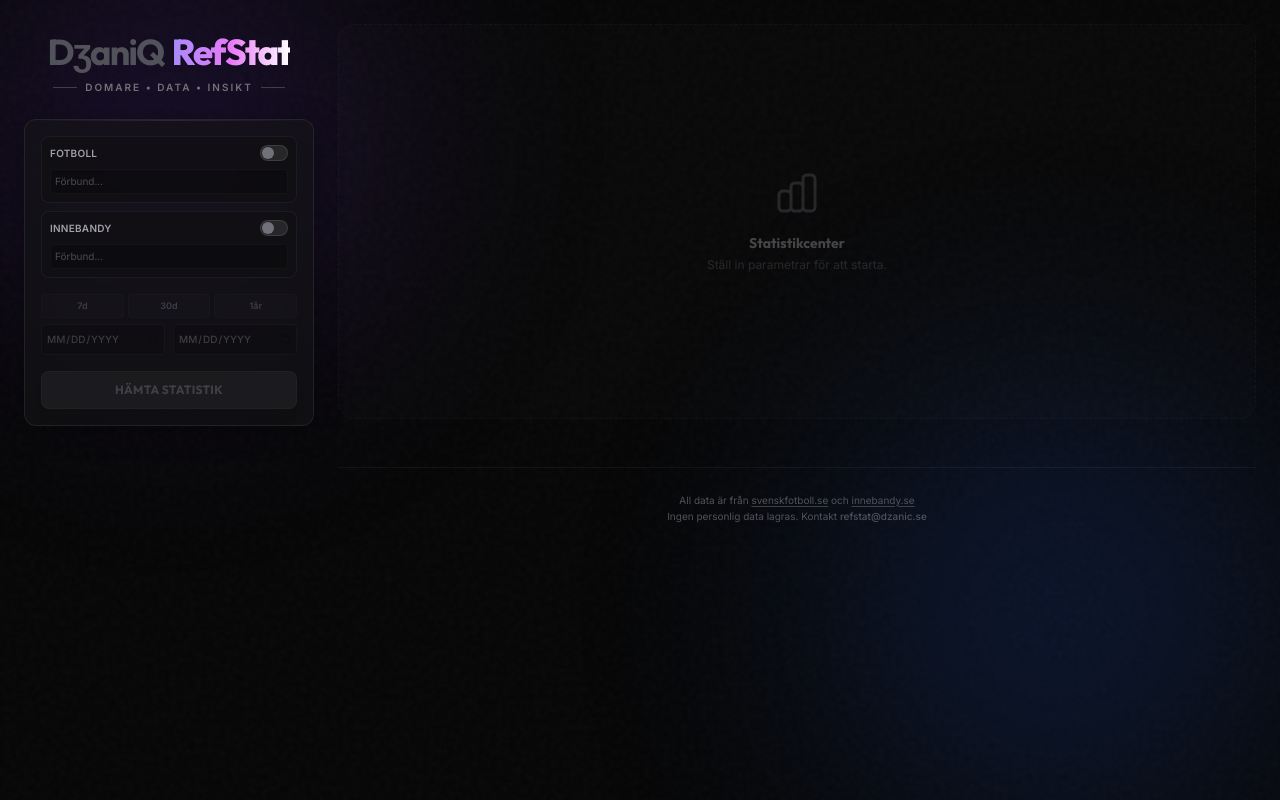
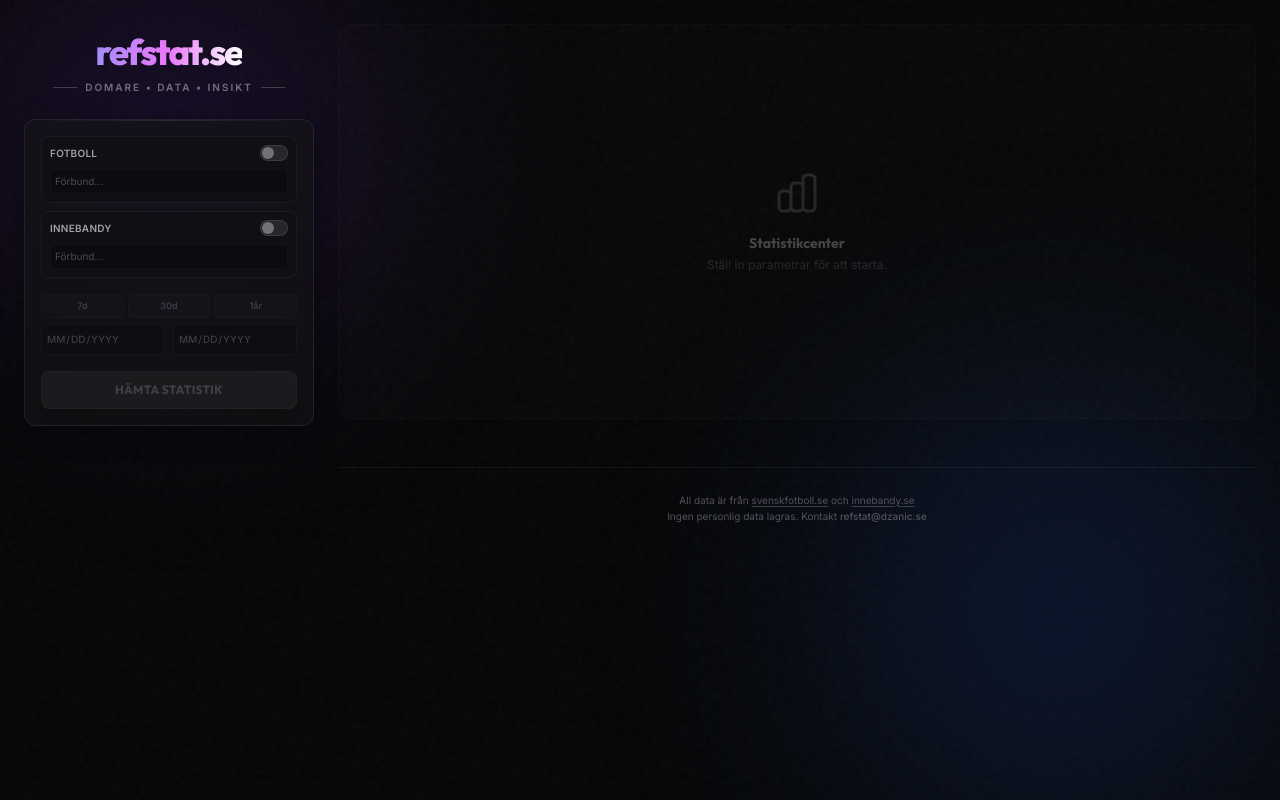
Before and after one commit to d3aniq/refstat, a plain HTML site: page index.html in a window 1280 px wide. Drawn offline with nearby package versions, Linux system fonts and the light colour scheme.

Commit message:
Add files via upload

```diff
--- a/index.html
+++ b/index.html
@@ -125,8 +125,8 @@
 
         <header class="flex flex-col items-center justify-center pt-2">
             <h1 class="font-display text-4xl tracking-tighter flex items-baseline gap-2">
-                <span class="font-semibold text-zinc-600">DʒaniQ</span>
-                <span class="font-black bg-clip-text text-transparent bg-gradient-to-r from-violet-400 via-fuchsia-400 to-white drop-shadow-sm">RefStat</span>
+                <!-- <span class="font-semibold text-zinc-600">DʒaniQ</span> -->
+                <span class="font-black bg-clip-text text-transparent bg-gradient-to-r from-violet-400 via-fuchsia-400 to-white drop-shadow-sm">refstat.se</span>
             </h1>
             <div class="flex items-center gap-2 mt-2">
                 <span class="h-px w-6 bg-zinc-700"></span>
```
